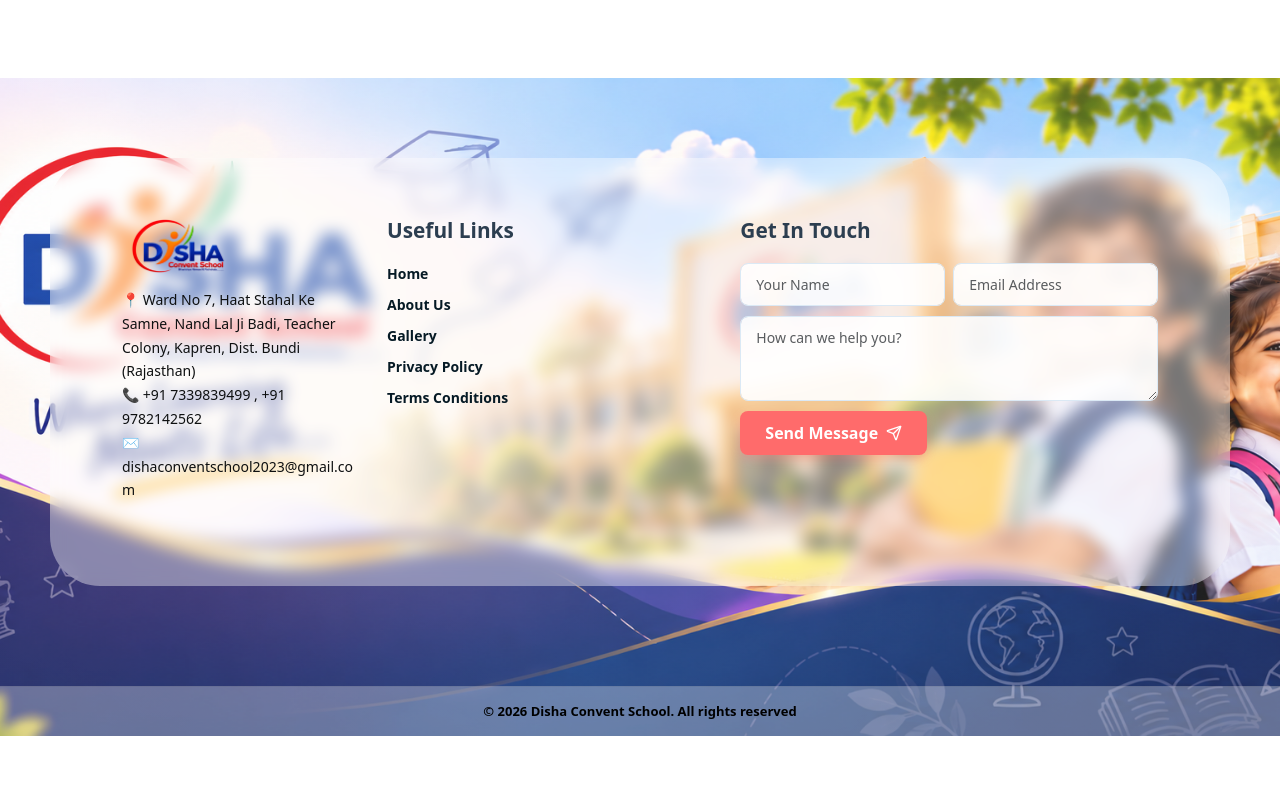
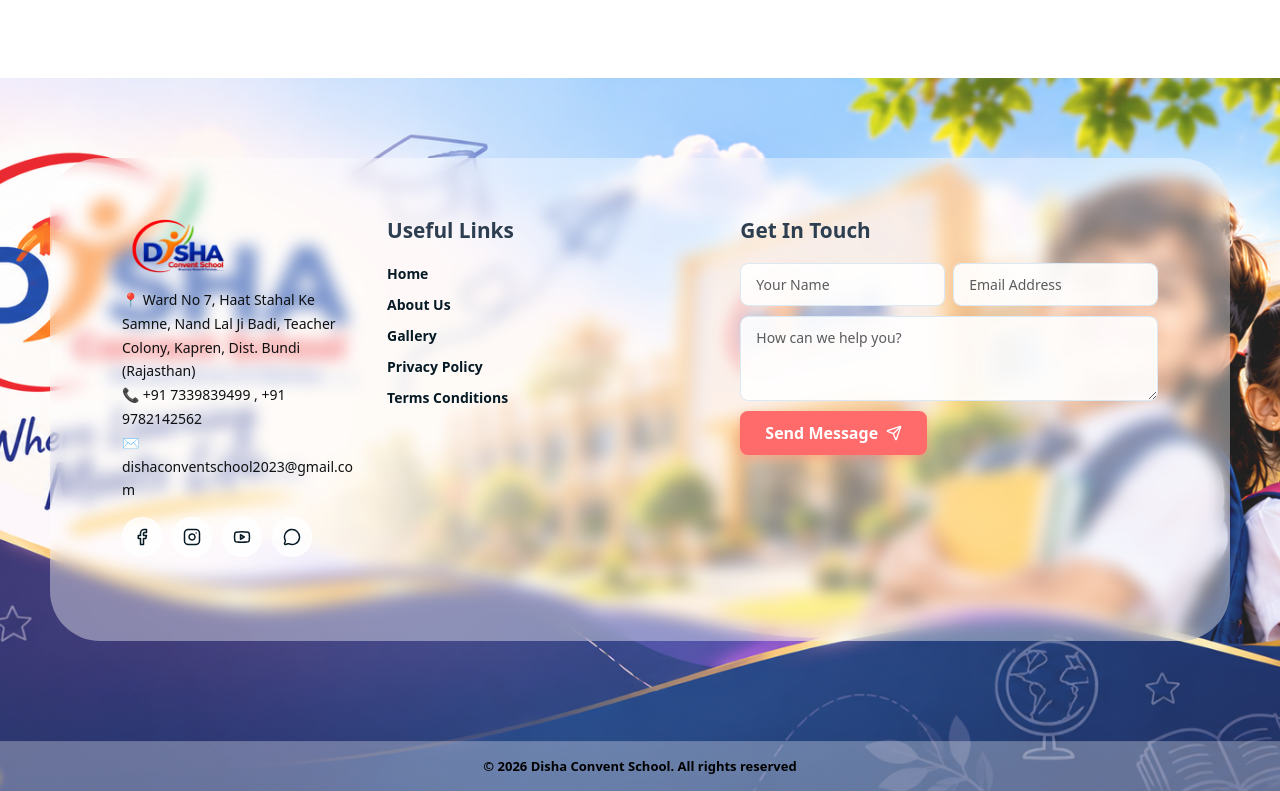
Before and after one commit to disha-sharma-2599/disha-convent-school, a React (Create React App) app: page /#home in a window 1280 px wide. Shown: the part 5987-6778 px from the top of the page. Before the commit the page ends 6723 px from the top, so only its background shows below. Built offline with nearby package versions, Linux system fonts and the light colour scheme.

Commit message:
Update Footer.js

```diff
--- a/src/components/Footer.js
+++ b/src/components/Footer.js
@@ -1,6 +1,12 @@
 import React, { useState } from "react";
 import { Container, Row, Col, Form, Button } from "react-bootstrap";
-import { Send } from "lucide-react";
+import {
+  Send,
+  Facebook,
+  Instagram,
+  Youtube,
+  MessageCircle,
+} from "lucide-react";
 
 function Footer() {
   // ================= GOOGLE SHEETS =================
@@ -52,7 +58,6 @@ function Footer() {
           "Thank you! Your message has been sent successfully."
         );
 
-        // Reset form
         setContactData({
           formType: "contact",
           name: "",
@@ -79,7 +84,7 @@ function Footer() {
     }
   };
 
-  // ================= FOOTER STYLES =================
+  // ================= STYLES =================
 
   const footerContainerStyle = {
     position: "relative",
@@ -135,10 +140,34 @@ function Footer() {
     boxShadow: "none",
   };
 
+  const socialLinks = [
+    {
+      name: "Facebook",
+      icon: <Facebook size={18} />,
+      url: "https://www.facebook.com/",
+    },
+    {
+      name: "Instagram",
+      icon: <Instagram size={18} />,
+      url: "https://www.instagram.com/",
+    },
+    {
+      name: "YouTube",
+      icon: <Youtube size={18} />,
+      url: "https://www.youtube.com/@DISHACONVANT-t8p",
+    },
+    {
+      name: "WhatsApp",
+      icon: <MessageCircle size={18} />,
+      url: "https://wa.me/917339839499",
+    },
+  ];
+
   return (
     <>
       <footer style={footerContainerStyle}>
-        {/* Main Glass Footer */}
+        {/* ================= MAIN GLASS FOOTER ================= */}
+
         <div className="footer-glass" style={glassContainerStyle}>
           <Container>
             <Row>
@@ -171,7 +200,7 @@ function Footer() {
                     fontSize: "14px",
                     lineHeight: "1.7",
                     color: "#0e1011",
-                    marginBottom: "0",
+                    marginBottom: "15px",
                   }}
                 >
                   📍 Ward No 7, Haat Stahal Ke Samne,
@@ -186,6 +215,23 @@ function Footer() {
 
                   ✉️ dishaconventschool2023@gmail.com
                 </p>
+
+                {/* ================= SOCIAL LINKS ================= */}
+
+                <div className="footer-socials">
+                  {socialLinks.map((social) => (
+                    <a
+                      key={social.name}
+                      href={social.url}
+                      target="_blank"
+                      rel="noopener noreferrer"
+                      aria-label={social.name}
+                      className="footer-social-link"
+                    >
+                      {social.icon}
+                    </a>
+                  ))}
+                </div>
               </Col>
 
               {/* ================= LINKS ================= */}
@@ -313,7 +359,7 @@ function Footer() {
                     <Send size={16} />
                   </Button>
 
-                  {/* SUCCESS / ERROR MESSAGE */}
+                  {/* SUCCESS / ERROR */}
 
                   {contactMessage && (
                     <div
@@ -370,6 +416,39 @@ function Footer() {
 
       <style>
         {`
+
+          /* ================= SOCIAL ICONS ================= */
+
+          .footer-socials {
+            display: flex;
+            align-items: center;
+            gap: 10px;
+            margin-top: 15px;
+          }
+
+          .footer-social-link {
+            width: 40px;
+            height: 40px;
+            border-radius: 50%;
+            display: flex;
+            align-items: center;
+            justify-content: center;
+            color: #061a25;
+            background: rgba(255, 255, 255, 0.65);
+            border: 1px solid rgba(255, 255, 255, 0.8);
+            text-decoration: none;
+            transition: all 0.3s ease;
+            backdrop-filter: blur(5px);
+          }
+
+          .footer-social-link:hover {
+            transform: translateY(-4px);
+            background: #ff6b6b;
+            color: #ffffff;
+            border-color: #ff6b6b;
+            box-shadow: 0 8px 20px rgba(255, 107, 107, 0.3);
+          }
+
 
           /* =========================================
              TABLET
@@ -437,6 +516,11 @@ function Footer() {
               width: 100%;
             }
 
+            .footer-social-link {
+              width: 38px;
+              height: 38px;
+            }
+
             .footer-copyright {
               padding: 12px 15px !important;
               font-size: 12px !important;
```
